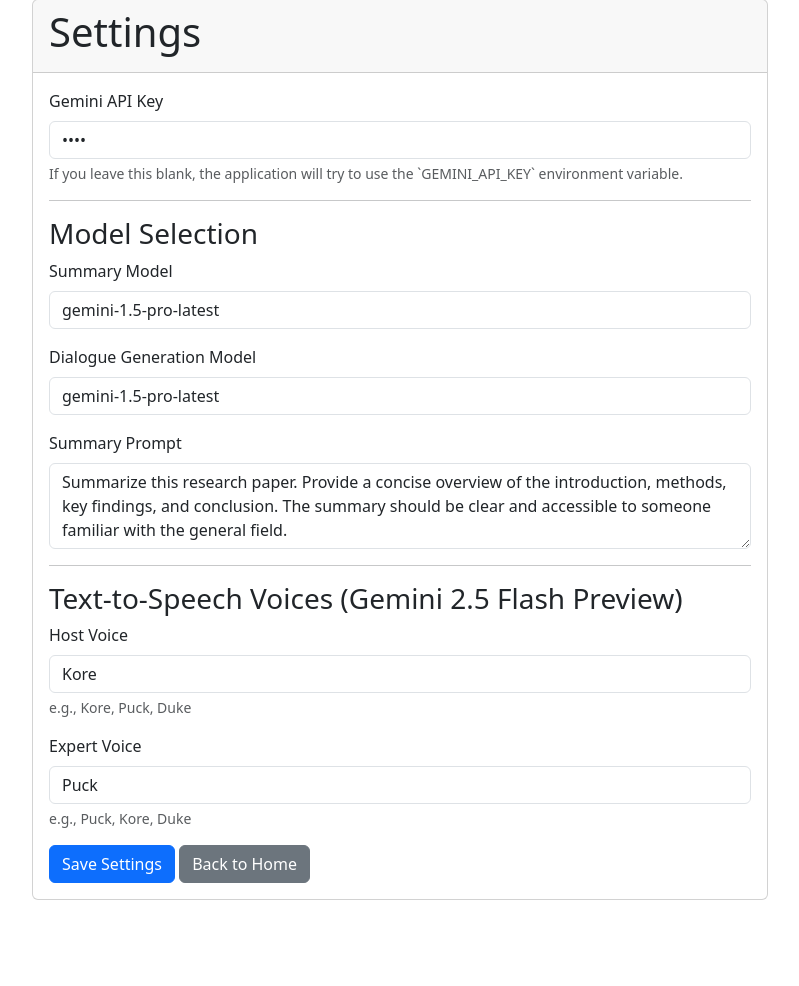
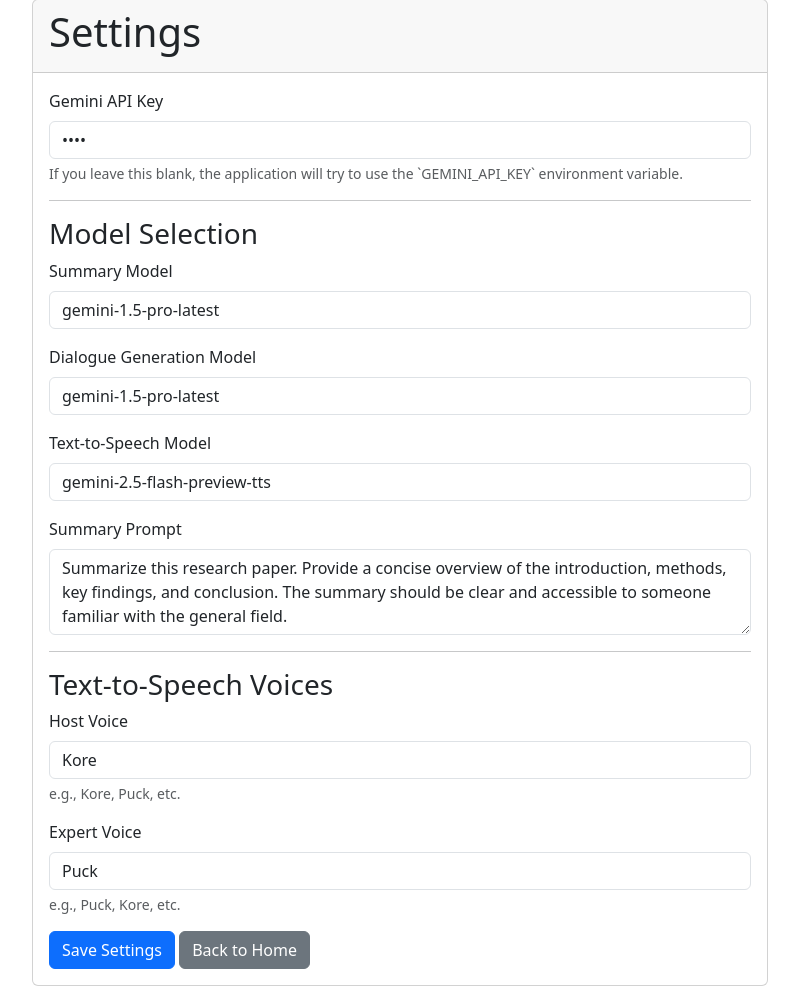
Before and after one commit to dranoto/audiopaper, a Flask app: page /settings in a window 1280 px wide. Shown: the part 49-1035 px from the top of the page, without its empty margins (240-1039 px from the left). Before the commit the page ends 949 px from the top, so only its background shows below. Run offline with Flask 3, Linux system fonts and the light colour scheme.

Commit message:
Update settings.html

```diff
--- a/templates/settings.html
+++ b/templates/settings.html
@@ -15,7 +15,7 @@
                         <h1>Settings</h1>
                     </div>
                     <div class="card-body">
-                        <form action="{{ url_for('settings') }}" method="post">
+                        <form action="{{ url_for('settings_route') }}" method="post">
                             <div class="mb-3">
                                 <label for="gemini_api_key" class="form-label">Gemini API Key</label>
                                 <input type="password" class="form-control" id="gemini_api_key" name="gemini_api_key" value="{{ settings.gemini_api_key }}">
@@ -31,21 +31,25 @@
                                 <label for="dialogue_model" class="form-label">Dialogue Generation Model</label>
                                 <input type="text" class="form-control" id="dialogue_model" name="dialogue_model" value="{{ settings.dialogue_model }}">
                             </div>
+                             <div class="mb-3">
+                                <label for="tts_model" class="form-label">Text-to-Speech Model</label>
+                                <input type="text" class="form-control" id="tts_model" name="tts_model" value="{{ settings.tts_model }}">
+                            </div>
                             <div class="mb-3">
                                 <label for="summary_prompt" class="form-label">Summary Prompt</label>
                                 <textarea class="form-control" id="summary_prompt" name="summary_prompt" rows="3">{{ settings.summary_prompt }}</textarea>
                             </div>
                             <hr>
-                            <h3>Text-to-Speech Voices (Gemini 2.5 Flash Preview)</h3>
+                            <h3>Text-to-Speech Voices</h3>
                             <div class="mb-3">
                                 <label for="tts_host_voice" class="form-label">Host Voice</label>
                                 <input type="text" class="form-control" id="tts_host_voice" name="tts_host_voice" value="{{ settings.tts_host_voice }}">
-                                <div class="form-text">e.g., Kore, Puck, Duke</div>
+                                <div class="form-text">e.g., Kore, Puck, etc.</div>
                             </div>
                             <div class="mb-3">
                                 <label for="tts_expert_voice" class="form-label">Expert Voice</label>
                                 <input type="text" class="form-control" id="tts_expert_voice" name="tts_expert_voice" value="{{ settings.tts_expert_voice }}">
-                                <div class="form-text">e.g., Puck, Kore, Duke</div>
+                                <div class="form-text">e.g., Puck, Kore, etc.</div>
                             </div>
                             <button type="submit" class="btn btn-primary">Save Settings</button>
                             <a href="{{ url_for('index') }}" class="btn btn-secondary">Back to Home</a>
```
